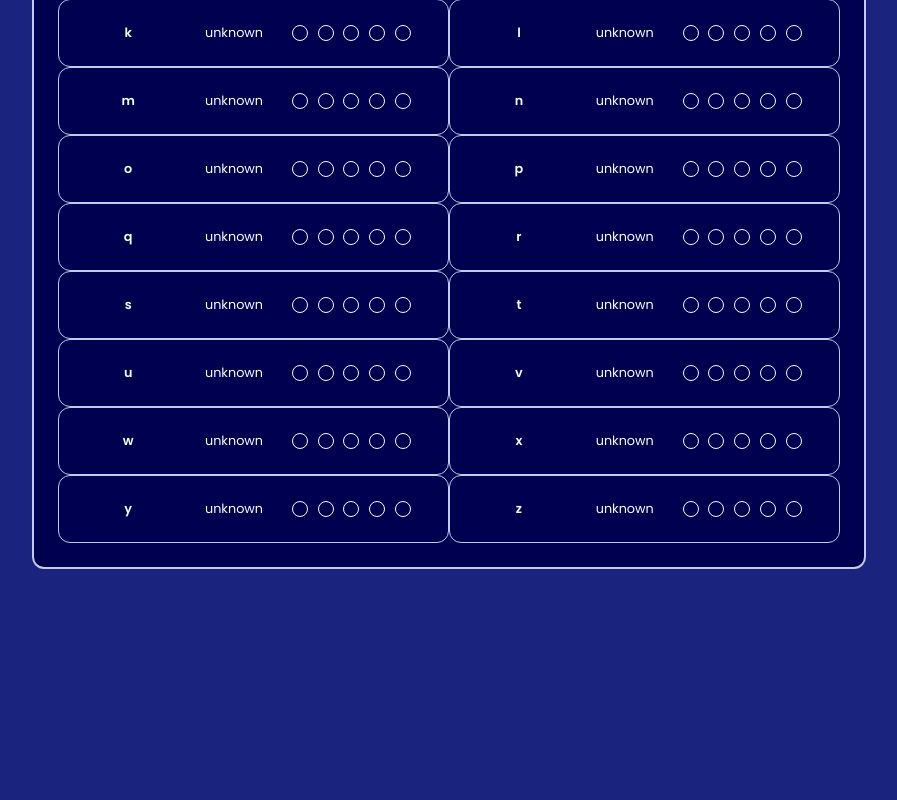
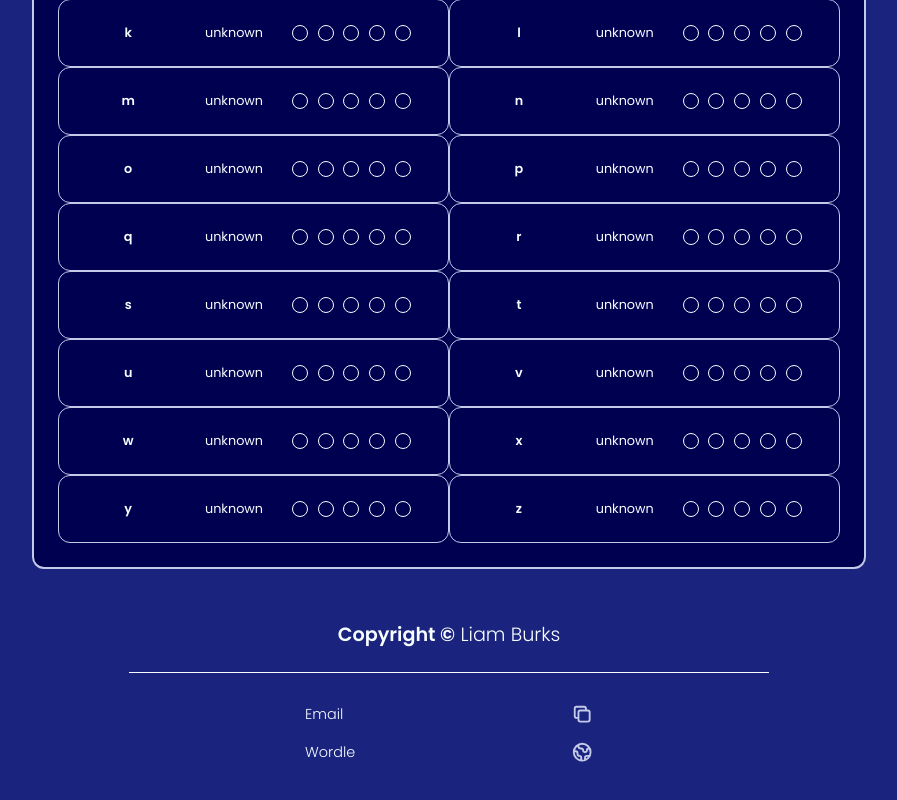
Before and after one commit to liamjamesburks/wordle-helper, a React (Create React App) app: page / in a window 1280 px wide. Shown: the part 1723-2523 px from the top of the page, without its empty margins (191-1088 px from the left). Before the commit the page ends 2311 px from the top, so only its background shows below. Built offline with nearby package versions, Linux system fonts and the light colour scheme.

Commit message:
Added Footer support and Links.

```diff
--- a/package.json
+++ b/package.json
@@ -13,6 +13,7 @@
     "react-dom": "^18.2.0",
     "react-redux": "^8.0.2",
     "react-scripts": "5.0.1",
+    "react-toastify": "^9.0.5",
     "redux": "^4.2.0",
     "sass": "^1.52.3",
     "web-vitals": "^2.1.4"
--- a/src/App.css
+++ b/src/App.css
@@ -1,4 +1,4 @@
-@import url('https://fonts.googleapis.com/css2?family=Poppins:wght@200;400;600&display=swap');
+@import url('https://fonts.googleapis.com/css2?family=Poppins:wght@300;400;600&display=swap');
 
 :root {
   --background: #1a237e;
@@ -55,6 +55,7 @@ body {
   height: 100%;
 
   display: flex;
+  flex-direction: column;
   justify-content: center;
   align-items: center;
 
--- a/src/App.js
+++ b/src/App.js
@@ -13,6 +13,7 @@ import AlphabetState from "./components/alphabet-state-component/alphabet-state-
 import FilteredWordList from "./components/filtered-word-list-component/filtered-word-list-component";
 import GuessHistory from "./components/guess-history-component/guess-history-component";
 import InformationModal from "./components/information-modal/information-modal-component";
+import Footer from "./components/footer-component/footer-component";
 
 import { RefreshIcon } from '@heroicons/react/outline';
 import { LightBulbIcon } from "@heroicons/react/outline";
@@ -196,6 +197,8 @@ function App() {
                     </div>
                 </div>
             </div>
+
+            <Footer />
         </div>
     );
 }
--- a/src/components/filtered-word-list-component/filtered-word-list-component.jsx
+++ b/src/components/filtered-word-list-component/filtered-word-list-component.jsx
@@ -7,8 +7,6 @@ import {useEffect} from "react";
 
 const FilteredWordList = (props) => {
     const { filteredList, title, wordLimit, suggestions, handleSuggestionClick } = props;
-
-    console.log(filteredList);
 
     const store = useSelector(selectAlphabetState);
     const guessHistory = store.guessHistory.history;
--- /dev/null
+++ b/src/components/footer-component/footer-component.jsx
@@ -0,0 +1,76 @@
+import './footer-styles.css';
+
+import { DuplicateIcon } from "@heroicons/react/outline";
+import { GlobeIcon } from "@heroicons/react/outline";
+import { LinkIcon } from "@heroicons/react/outline";
+
+import { ToastContainer, toast } from 'react-toastify';
+import 'react-toastify/dist/ReactToastify.css';
+
+const Footer = () => {
+
+    const copyToClipboard = (event) => {
+        const id = event.target.id;
+
+        let url;
+        if (id.indexOf('#') >= 0) {
+            url = event.target.parentElement.id;
+            console.log(event.target.parentElement.id);
+        } else {
+            url = event.target.id;
+        }
+
+        navigator.clipboard.writeText(url).then(()=>{
+            if (url.indexOf("liamjames") >= 0) {
+                toast("Email Copied to Clipboard",
+                    {
+                        position: "bottom-right",
+                        autoClose: 2000,
+                        hideProgressBar: true,
+                        closeOnClick: true,
+                        pauseOnHover: false,
+                        draggable: false,
+                        progress: undefined
+                    });
+            } else {
+                window.open(url);
+            }
+        })
+    }
+
+    return (
+        <div className="footer-container">
+            <div className="centred">
+                <h6 className="larger lighter"><strong>Copyright &copy;</strong> Liam Burks</h6>
+            </div>
+            <span className="line" />
+
+            <div id="liamjamesburks@gmail.com" className="footer-item-container" onClick={copyToClipboard}>
+                <p id="p#1" className="lighter footer-item-detail link">Email</p>
+                <DuplicateIcon id="i#1" className="footer-icon"/>
+            </div>
+
+            {/*<div id="www.linkedin.com/in/liam-burks-47b2391a0" className="footer-item-container" onClick={copyToClipboard}>*/}
+            {/*    <p id="p#2" className="lighter footer-item-detail link">LinkedIn</p>*/}
+            {/*    <LinkIcon id="i#2" name="www.linkedin.com/in/liam-burks-47b2391a0" className="footer-icon"/>*/}
+            {/*</div>*/}
+
+            <div id="https://www.nytimes.com/games/wordle/index.html" className="footer-item-container" onClick={copyToClipboard}>
+                <p id="p#3" className="lighter footer-item-detail link">Wordle</p>
+                <GlobeIcon id="i#3" name="https://www.nytimes.com/games/wordle/index.html" className="footer-icon"/>
+            </div>
+
+            <ToastContainer
+                toastStyle={
+                    {
+                        backgroundColor: "#000051",
+                        color: "#f8fdff",
+                        borderRadius: "12px"
+                    }
+                }
+            />
+        </div>
+    )
+}
+
+export default Footer;
--- /dev/null
+++ b/src/components/footer-component/footer-styles.css
@@ -0,0 +1,95 @@
+.footer-container {
+    position: relative;
+
+    width: 80%;
+    min-width: 100vw;
+
+    padding: 1rem 0;
+    margin: 1rem 0;
+
+    color: var(--foreground);
+
+    bottom: 0;
+
+    display: flex;
+    flex-direction: column;
+
+    align-items: center;
+    justify-content: center;
+}
+
+.footer-item-container {
+    min-width: 20rem;
+
+    display: flex;
+    justify-content: space-between;
+    align-items: center;
+
+    padding: 0.5rem 1rem;
+    border-radius: var(--radius);
+
+    cursor: pointer;
+    z-index: 1000;
+}
+.footer-item-container:hover {
+    background-color: var(--card-background-hover);
+}
+
+.footer-icon {
+    font-weight: lighter;
+    margin-left: 1rem;
+
+    max-height: 1.4rem;
+
+    color: var(--card-border);
+
+    transform: scale(1);
+    transition: 0.2s;
+
+    z-index: -100;
+}
+.footer-icon:hover {
+    transform: scale(1.2);
+    transition: 0.2s;
+}
+
+.footer-item-detail {
+    font-weight: lighter;
+    text-align: center;
+    font-size: 0.9rem;
+
+    z-index: -100;
+    /*font-family: source-code-pro, Menlo, Monaco, Consolas, 'Courier New',*/
+    /*monospace;*/
+    /*text-transform: uppercase;*/
+}
+
+.link {
+    text-decoration: none;
+    font-weight: lighter;
+    text-align: center;
+    color: var(--foreground);
+    font-size: 0.9rem;
+
+    /*font-family: source-code-pro, Menlo, Monaco, Consolas, 'Courier New',*/
+    /*monospace;*/
+    /*text-transform: uppercase;*/
+}
+
+.mr-2 {
+    margin-right: 1rem;
+}
+
+.larger {
+    font-size: 1.2rem;
+}
+
+.lighter {
+    font-weight: lighter;
+}
+
+.flex-row {
+    display: flex;
+    align-items: center;
+    justify-content: space-evenly;
+}
--- a/src/components/information-modal/information-modal-component.jsx
+++ b/src/components/information-modal/information-modal-component.jsx
@@ -43,7 +43,7 @@ const InformationModal = (props) => {
 
                 <div className="step-divider">
                     <h2 className="information-modal-list-decorator"> Step 4 </h2>
-                    <p className="information-modal-step"> You should see your guess added to the list of 'Previous Guesses'. You will also see a list of 'Possible Options', which you can slick on to automatically fill in the word. </p>
+                    <p className="information-modal-step"> You should see your guess added to the list of 'Previous Guesses'. You will also see a list of 'Possible Options', which you can click on to automatically fill in the word. </p>
                 </div>
                 <span className="line"/>
 
```
Also changed, not shown: 1 other file (tests, documents, lock files or other folders).
